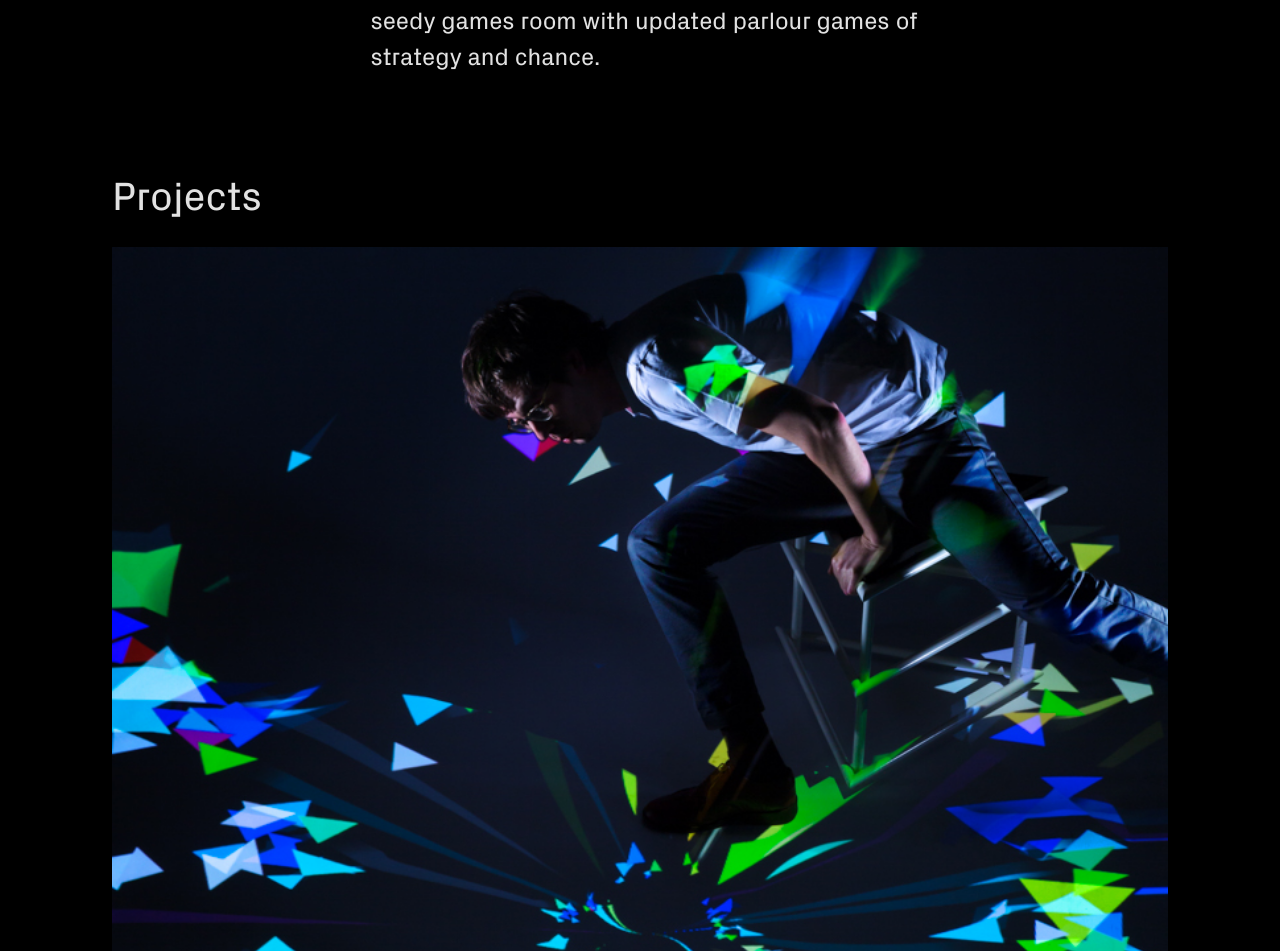
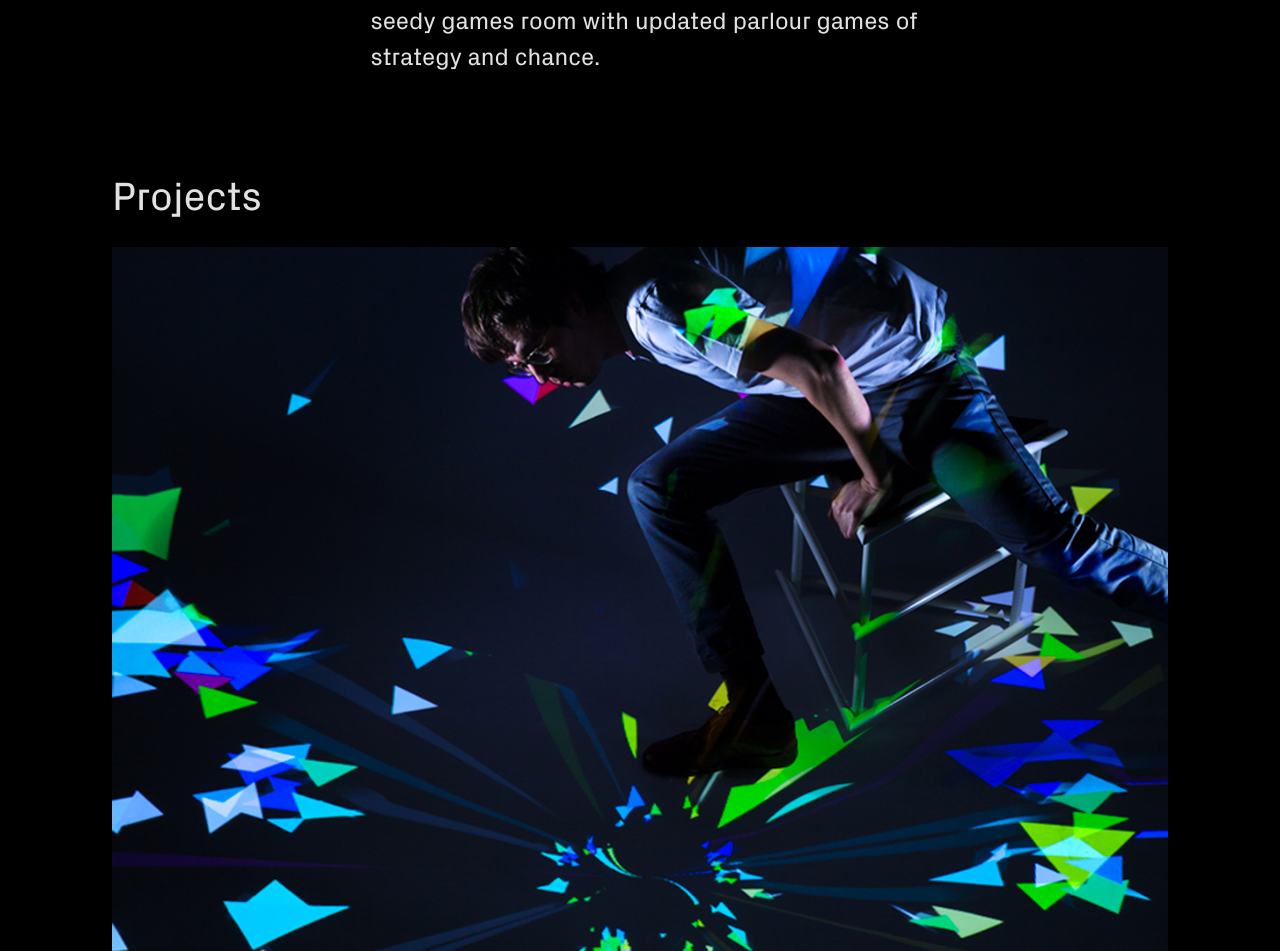
Before and after one commit to MarionCouesnon/salone-ludico, a PHP site: page / in a window 1280 px wide. Shown: the part 2395-3346 px from the top of the page. Run offline with PHP 8.4, Linux system fonts and the light colour scheme.

Commit message:
Reframe gravity picture to make it horizontal

```diff
--- a/index.php
+++ b/index.php
@@ -38,9 +38,7 @@
     <h2 class="title">Projects</h2>
 
     <div class="project-wrapper">
-      <div class="img-wrapper">
-        <img src="img/201702_MD_Salone-Ludico_Gravity_HEAD_MichelGiesbrecht_001.jpg" class="full-img"></img>
-      </div>
+      <img src="img/201702_MD_Salone-Ludico_Gravity_HEAD_MichelGiesbrecht_alt.jpg" class="full-img"></img>
       <h3 class="project-title">Gravity</h3>
       <p class="links">By Sébastien Beureux, <a href="http://www.jessicafriedling.com">Jessica Friedling</a>, <a href="http://www.charleshenrihayoz.ch/">Charles-Henri Hayoz</a> and <a href="http://vincentdevevey.com">Vincent de Vevey</a>, adapted from <a href="http://jeremielasnier.com/PadPad">PadPad by Jérémie Lasnier</a></p>
       <div class="presentation-wrapper">
@@ -74,9 +72,7 @@
     </div>
 
     <div class="project-wrapper">
-      <div class="img-wrapper">
       <img src="img/201702_MD_Salone-Ludico_Massives_HEAD_MichelGiesbrecht_005.jpg" class="full-img"></img>
-      </div>
       <h3 class="project-title">Massive</h3>
       <p class="links">By <a href="http://patrickdonaldson.ch/">Patrick Arthur Donaldson</a> in collaboration with <a href="http://ideasquare.web.cern.ch">IdeaSquare, CERN</a></p>
       <div class="presentation-wrapper">
@@ -92,9 +88,7 @@
     </div>
 
     <div class="project-wrapper">
-      <div class="img-wrapper">
       <img src="img/201702_MD_Salone-Ludico_KBPS_HEAD_MichelGiesbrecht_001.jpg" class="full-img"></img>
-      </div>
       <!--Video coming soon
       <div class="video-wrapper">
         <iframe src="https://player.vimeo.com/video/209578365?byline=0&portrait=0" frameborder="0" webkitallowfullscreen mozallowfullscreen allowfullscreen class="video"></iframe>
@@ -114,9 +108,7 @@
     </div>
 
     <div class="project-wrapper">
-      <div class="img-wrapper">
       <img src="img/201702_MD_Salone-Ludico_BloodBank_HEAD_MichelGiesbrecht_001.jpg" class="full-img"></img>
-      </div>
       <h3 class="project-title">BloodBank</h3>
       <p class="links">By Sébastien Beureux, Marianna Czwojdrak, <a href="http://beautifulreal.com">Laurent Monnet</a>, <a href="http://vincentdevevey.com">Vincent de Vevey</a></p>
       <div class="presentation-wrapper">
@@ -150,9 +142,7 @@
     </div>
 
     <div class="project-wrapper">
-      <div class="img-wrapper">
       <img src="img/201702_MD_Salone-Ludico_Murmures_HEAD_MichelGiesbrecht_005.jpg" class="full-img"></img>
-      </div>
       <h3 class="project-title">murmures</h3>
       <p class="links">By <a href="http://www.benoitrenaudin.com/">Benoît Renaudin</a></p>
       <div class="presentation-wrapper">
@@ -168,9 +158,7 @@
     </div>
 
     <div class="project-wrapper">
-      <div class="img-wrapper">
       <img src="img/201702_MD_Salone-Ludico_Ximoan_HEAD_MichelGiesbrecht_003.jpg" class="full-img"></img>
-      </div>
       <!--Video coming soon
       <div class="video-wrapper">
         <iframe src="https://player.vimeo.com/video/209437425?byline=0&portrait=0" frameborder="0" webkitallowfullscreen mozallowfullscreen allowfullscreen class="video"></iframe>
@@ -191,9 +179,7 @@
     </div>
 
     <div class="project-wrapper">
-      <div class="img-wrapper">
       <img src="img/201702_MD_Salone-Ludico_DarkLight_HEAD_MichelGiesbrecht_004.jpg" class="full-img"></img>
-      </div>
       <h3 class="project-title">DarkLight</h3>
       <p class="links">By Sarah Bourquin, <a href="http://www.jessicafriedling.com">Jessica Friedling</a>, <a href="http://www.valeriepierrehumbert.com">Valérie Pierrehumbert</a> and Eun-Sun Lee</p>
       <div class="presentation-wrapper">
@@ -227,9 +213,7 @@
     </div>
 
     <div class="project-wrapper">
-      <div class="img-wrapper">
       <img src="img/201702_MD_Salone-Ludico_Oniri_HEAD_MichelGiesbrecht_001.jpg" class="full-img"></img>
-      </div>
       <h3 class="project-title">Oniri Islands</h3>
       <p class="links">By <a href="http://www.almostpicture.net">Marion Bareil</a> and <a href="http://tourmaline-studio.com">Tourmaline Studio</a></p>
       <div class="presentation-wrapper">
@@ -245,9 +229,7 @@
     </div>
 
     <div class="project-wrapper">
-      <div class="img-wrapper">
       <img src="img/democrapsy-game.jpg" class="full-img"></img>
-      </div>
       <h3 class="project-title">Democrapcy</h3>
       <p class="links">By <a href="http://yoanndouillet.com/">Yoann Douillet</a>, <a href="http://melissapisler.ch">Mélissa Pisler</a>, <a href="http://www.israelviadest.com">Israel Viadest</a>, <a href="http://www.almostpicture.net">Marion Bareil</a> and <a href="https://twitter.com/leaschonfelder">Léa Schönfelder</a></p>
       <div class="presentation-wrapper">
@@ -265,9 +247,7 @@
     <div class="side-project">
       <div class="side-project-wrapper">
         <!--Img coming soon
-        <div class="img-wrapper">
           <img src="http://fakeimg.pl/250x100/" class="full-img"></img>
-        </div>
         -->
         <h3 class="project-title alt-title">Visual Identity</h3>
         <p class="links alt-links">By <a href="http://www.behance.net/emilieexco">Emilie Excoffier</a>, <a href="http://www.romaingraille.portfoliobox.net">Romain Graille</a>, <a href="http://www.dhcv.ch">David Héritier</a> and <a href="http://lebocalgraphique.fr/">Bastien Seon</a></p>
@@ -285,9 +265,7 @@
 
       <div class="side-project-wrapper">
         <!--Img coming soon
-        <div class="img-wrapper">
           <img src="http://fakeimg.pl/250x100/" class="full-img"></img>
-        </div>
         -->
         <h3 class="project-title alt-title">Ludico Mobile</h3>
         <p class="links alt-links">By Mai Li, Nini Zhang with Pascal Berger, designed by Laurent Bolli</p>
```
Also changed, not shown: img/201702_MD_Salone-Ludico_Gravity_HEAD_MichelGiesbrecht_001.jpg (deleted), img/201702_MD_Salone-Ludico_Gravity_HEAD_MichelGiesbrecht_alt.jpg (added). Lines whose indentation alone changed are shown as unchanged.
